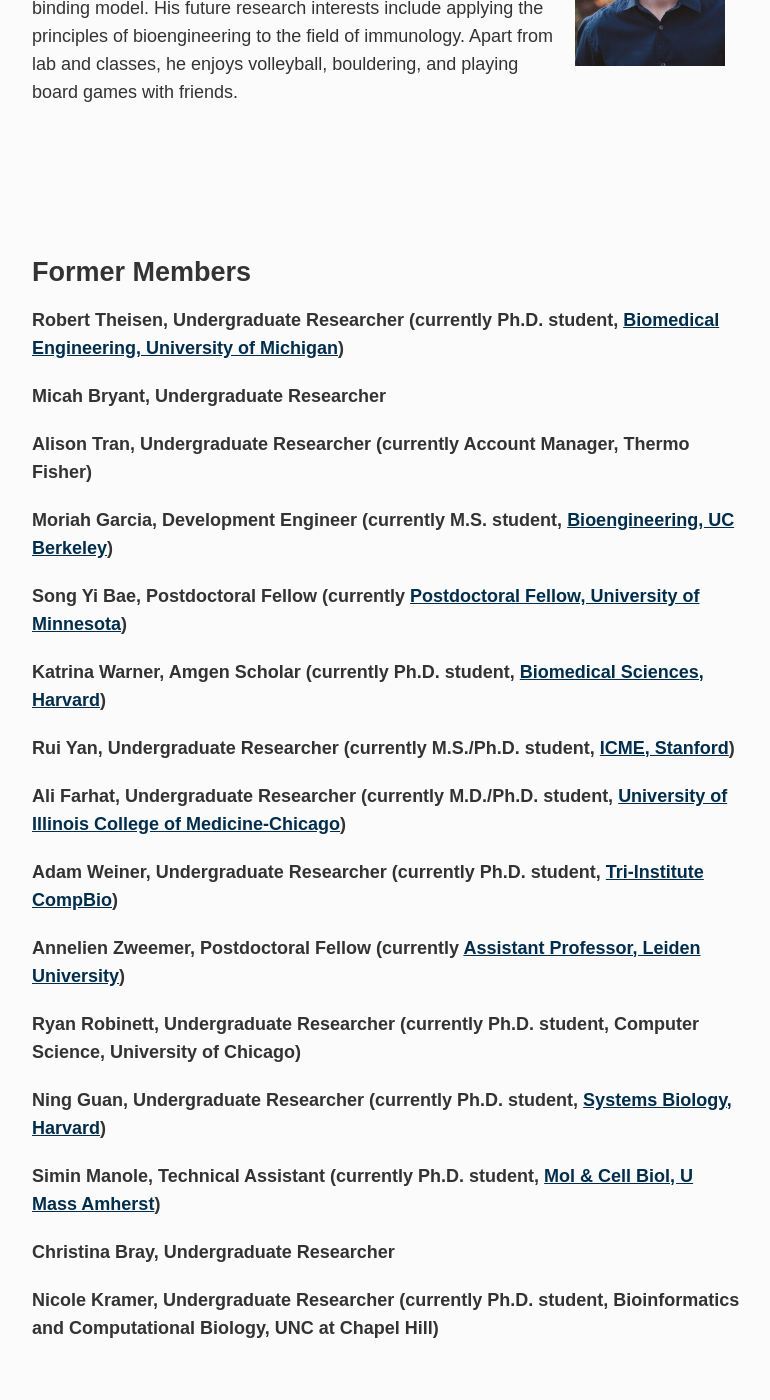
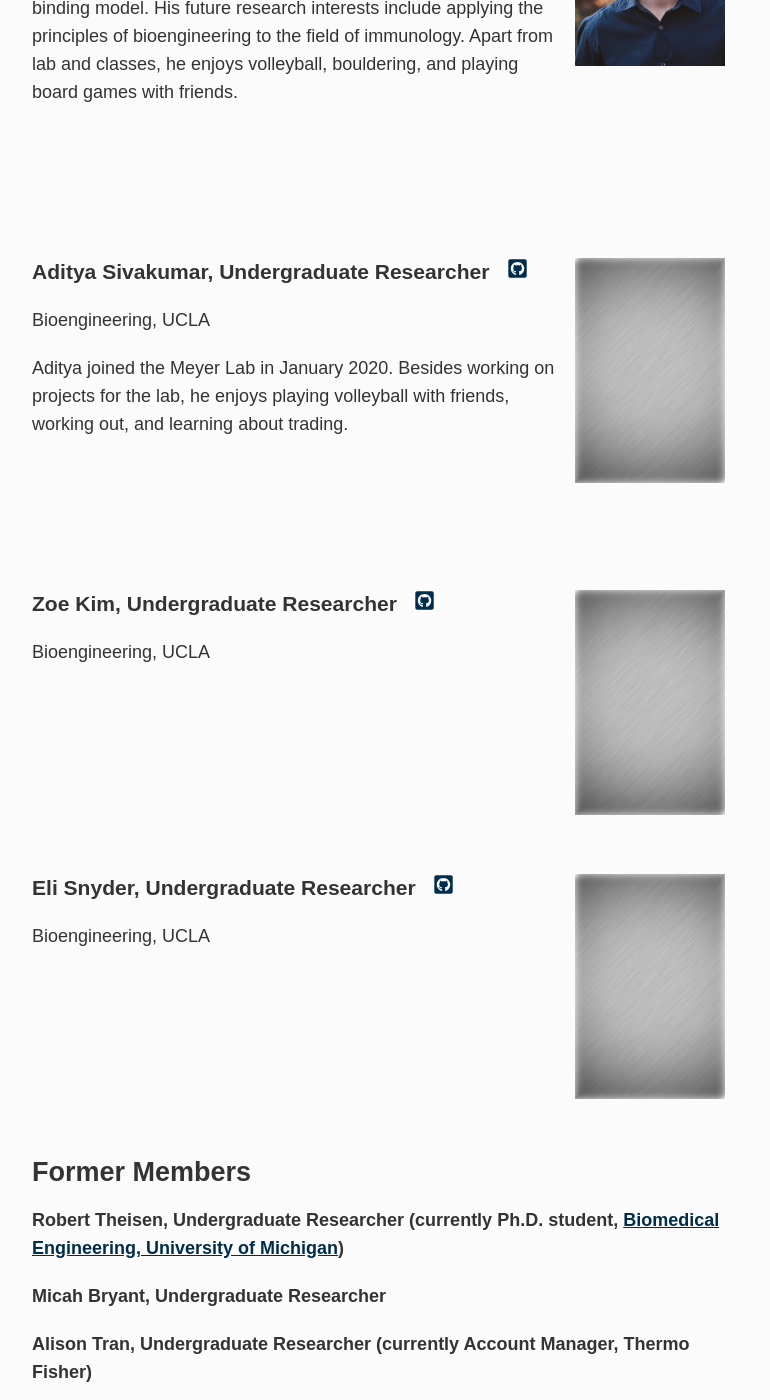
Before and after one commit to meyer-lab/asmlab.org, a Jekyll site: the page built from team/index.md, in a window 1280 px wide and 1400 px high, scrolled down 4208 px. Shown: the whole window, without its empty margins (253-1023 px from the left). Built offline with Jekyll 4.4.1, drawn with Linux system fonts in a browser that asks for light colours; some web fonts are replaced.

Commit message:
Add member text.

```diff
--- a/team/index.md
+++ b/team/index.md
@@ -110,6 +110,41 @@
 <br />
 <br />
 
+<div class="span_3 right"><img src="/public/photos/blank.jpg" width="150px" alt="Aditya's picture" /></div>
+
+### Aditya Sivakumar, Undergraduate Researcher&nbsp;&nbsp;&nbsp;<a href="https://github.com/aditya-sivakumar"><svg class="svg-icon"><use xlink:href="#fa-github"></use></svg></a>
+Bioengineering, UCLA
+
+Aditya joined the Meyer Lab in January 2020. Besides working on projects for the lab, he enjoys playing volleyball with friends, working out, and learning about trading.
+
+<br />
+<br />
+<br />
+<br />
+
+<div class="span_3 right"><img src="/public/photos/blank.jpg" width="150px" alt="Zoe's picture" /></div>
+
+### Zoe Kim, Undergraduate Researcher&nbsp;&nbsp;&nbsp;<a href="https://github.com/ShashankVenkat918"><svg class="svg-icon"><use xlink:href="#fa-github"></use></svg></a>
+Bioengineering, UCLA
+
+<br />
+<br />
+<br />
+<br />
+<br />
+<br />
+
+<div class="span_3 right"><img src="/public/photos/blank.jpg" width="150px" alt="Eli's picture" /></div>
+
+### Eli Snyder, Undergraduate Researcher&nbsp;&nbsp;&nbsp;<a href="https://github.com/elisnyder17"><svg class="svg-icon"><use xlink:href="#fa-github"></use></svg></a>
+Bioengineering, UCLA
+
+<br />
+<br />
+<br />
+<br />
+<br />
+<br />
 
 # Former Members
 
```
